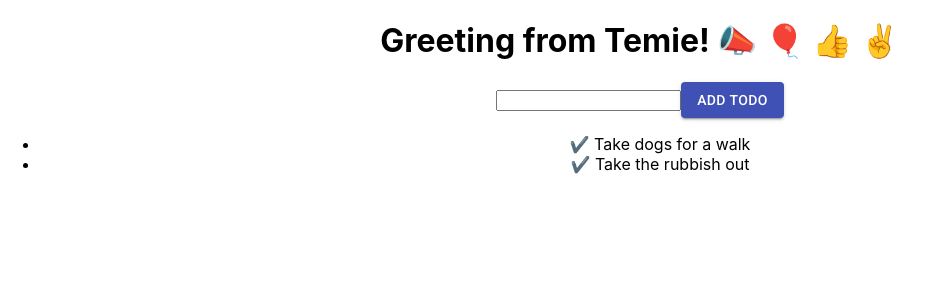
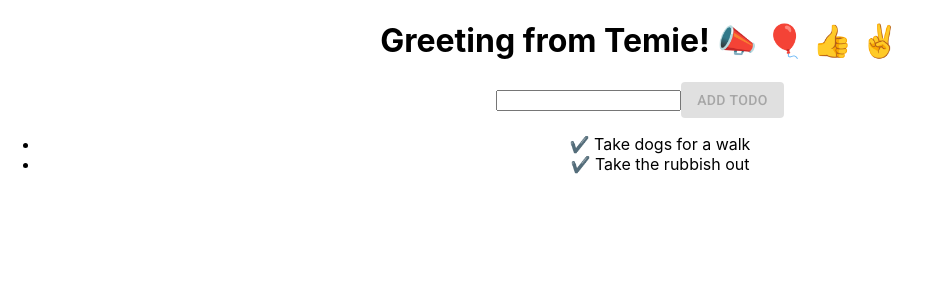
Before and after one commit to temesghentekeste/todo-app-react, a React (Create React App) app: page / in a window 1280 px wide. Shown: the top 300 px of the page, without its empty margins (0-931 px from the left). Built offline with nearby package versions, Linux system fonts and the light colour scheme.

Commit message:
Disable button if there is no any input

```diff
--- a/src/App.js
+++ b/src/App.js
@@ -29,6 +29,7 @@ function App() {
         />
         <Button
           type="submit"
+          disabled={!input}
           onClick={addTodo}
           variant="contained"
           color="primary"
```
